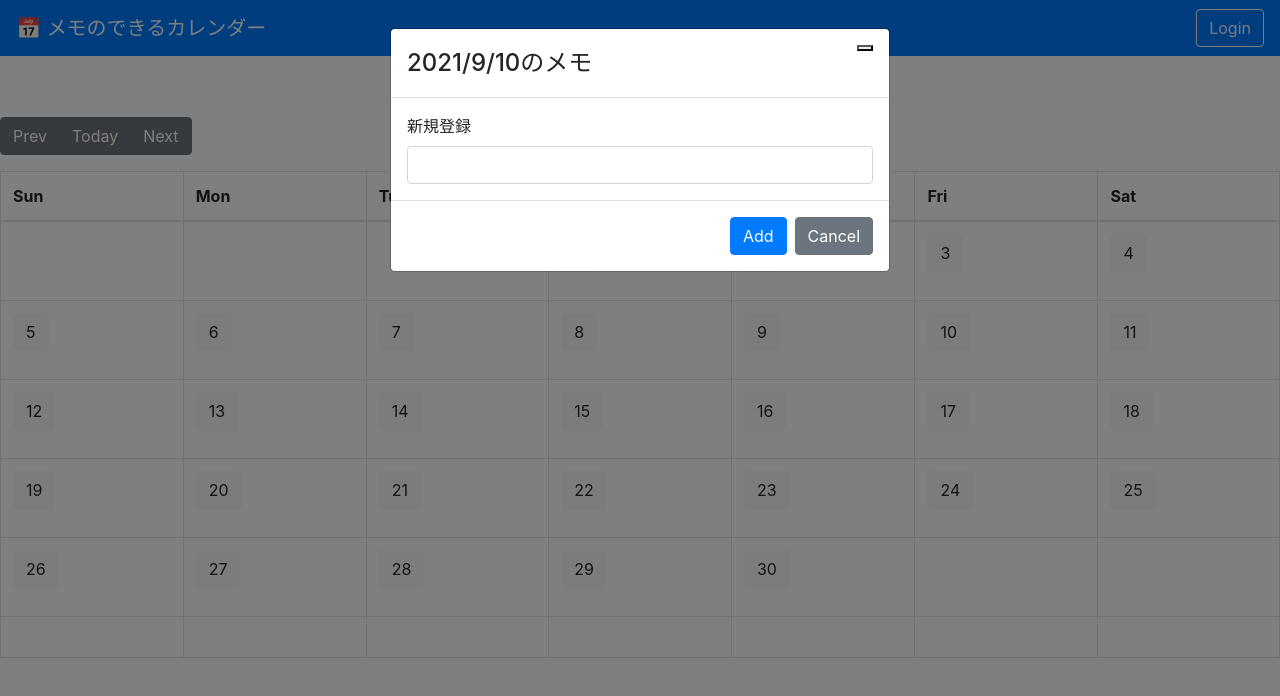
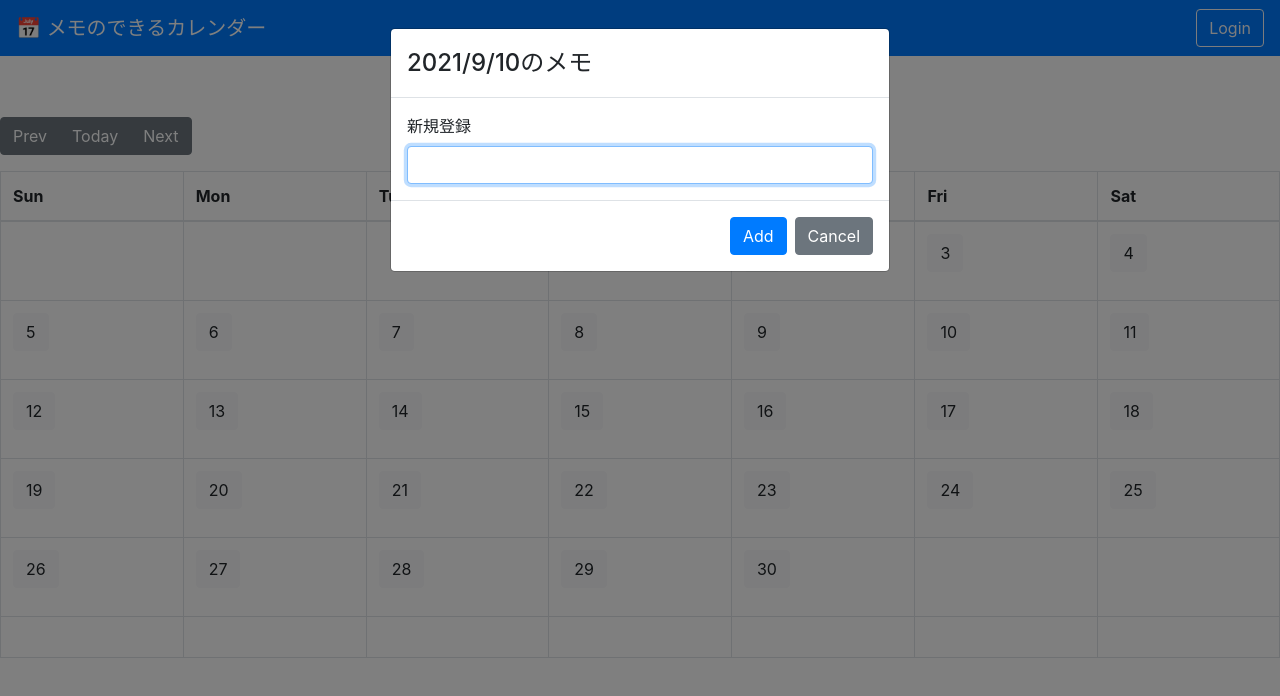
Before and after one commit to totuus1157/next-calendar-app, a Next.js app in the folder next_app/: page / in a window 1280 px wide. Both pictures are taken after a click on the button "10". Shown: the top 696 px of the page. Built offline with nearby package versions, Linux system fonts and the light colour scheme.

Commit message:
モーダルウィンドウの閉じるボタンを削除

```diff
--- a/next_app/pages/index.tsx
+++ b/next_app/pages/index.tsx
@@ -279,7 +279,7 @@ export default function Home(): JSX.Element {
       </Container>
 
       <Modal show={show} onHide={handleClose}>
-        <Modal.Header closeButton>
+        <Modal.Header>
           <Modal.Title>{`${year}/${
             month + 1
           }/${currentDate}のメモ`}</Modal.Title>
@@ -291,7 +291,7 @@ export default function Home(): JSX.Element {
             <Form>
               <Form.Group>
                 <Form.Label>新規登録</Form.Label>
-                <Form.Control type="text" onChange={doChange} />
+                <Form.Control type="text" onChange={doChange} autoFocus />
               </Form.Group>
             </Form>
           )}
```
